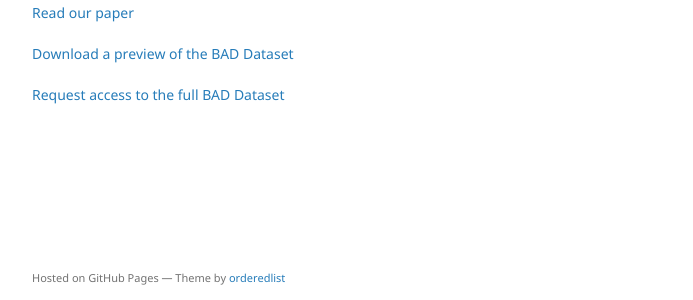
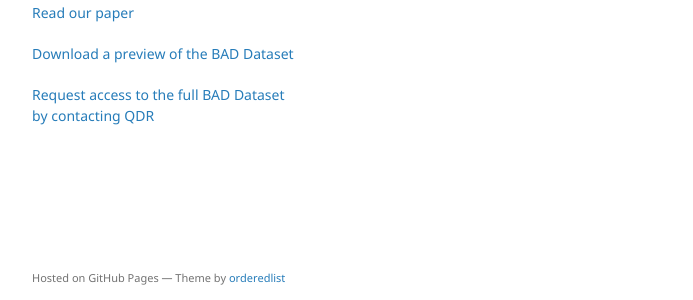
Before and after one commit to IRL-CT/bad-dataset, a Jekyll site: the page built from another-page.md, in a window 1280 px wide. Shown: the part 543-843 px from the top of the page, without its empty margins (178-871 px from the left). Built offline with Jekyll 4.4.1, drawn with Linux system fonts in a browser that asks for light colours; our own code applies the rules of GitHub Pages for plain Markdown files.

Commit message:
Update default.html

```diff
--- a/_layouts/default.html
+++ b/_layouts/default.html
@@ -24,7 +24,7 @@
         <p>{{ site.description | default: site.github.project_tagline }}</p>
         <a href="https://arxiv.org/abs/2303.04835">Read our paper</a></p>
         <a href="https://bad-dataset.tech.cornell.edu/assets/video/BADdataset_sample_QID106.zip">Download a preview of the BAD Dataset</a></p>
-        <a href="https://forms.gle/2h7ZZmeh6vv9w4kb6">Request access to the full BAD Dataset</a></p>
+        <a href="https://data.qdr.syr.edu/dataset.xhtml?persistentId=doi:10.5064/F6TAWBGS">Request access to the full BAD Dataset by contacting QDR</a></p>
 
         <!-- {% if site.github.is_project_page %}
         <p class="view"><a href="{{ site.github.repository_url }}">View the Project on GitHub <small>{{ site.github.repository_nwo }}</small></a></p>
```
